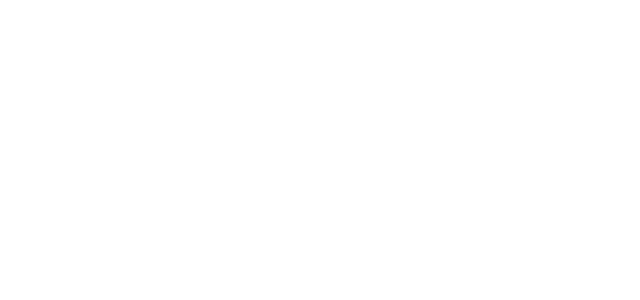
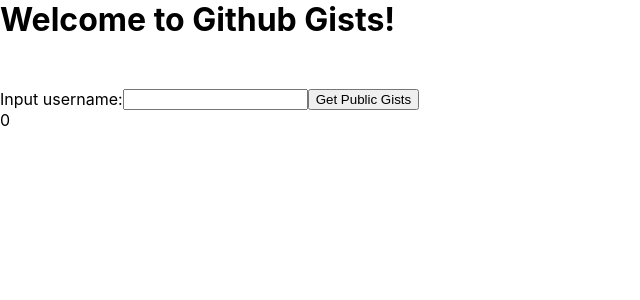
Before and after one commit to NeniscaMaria/sector-labs-project, a React (Create React App) app: page / in a window 1280 px wide. Shown: the top 300 px of the page, without its empty margins (0-640 px from the left). Built offline with nearby package versions, Linux system fonts and the light colour scheme.

Commit message:
get the gists of one user + display error message of fetch call failed + display only the gist url in a list

```diff
--- /dev/null
+++ b/src/components/Gist.js
@@ -0,0 +1,9 @@
+import '../style/gist.css';
+
+export const Gist = (props) => {
+    const {id, url} = props;
+    return (
+        <li className={'gist'} key={id}>
+        {url}
+    </li>);
+}
--- a/src/components/MainPage.js
+++ b/src/components/MainPage.js
@@ -1,12 +1,13 @@
 import '../style/mainPage.css';
+import {SearchSection} from "./SearchSection";
 
 export const MainPage = () => {
-
     return (
-        <div className="main-page">
-            <header>
-
+        <div className={'main-page-container'}>
+            <header className={'page-header'}>
+                Welcome to Github Gists!
             </header>
+            <SearchSection/>
         </div>
     );
 }
--- /dev/null
+++ b/src/components/SearchSection.js
@@ -0,0 +1,57 @@
+import '../style/searchSection.css';
+import {useState} from "react";
+import {Gist} from "./Gist";
+
+export const SearchSection = () => {
+    const [username, setUsername] = useState('');
+    const [gists, setGists] = useState([]);
+    const [errorMessage, setErrorMessage] = useState('');
+
+    const onChange = (e) => {
+        e.persist();
+        setUsername(e.target.value);
+    }
+
+    const onClick = () => {
+       fetch('https://api.github.com/users/'+username+'/gists')
+           .then(res => res.json())
+           .then(data=>{
+                const {message} = data;
+                !message && errorMessage.length && setErrorMessage('');
+                !message && setGists(data);
+                message && setErrorMessage(message);
+            })
+           .catch(error=>{
+                setErrorMessage(error);
+            });
+
+    }
+
+    const getGistsList = () => {
+        return (
+            <ul className={'gist-list'}>
+                {gists.map(gist=> <Gist {...gist}/>)}
+            </ul>
+        );
+    }
+
+    const getErrorElement = () => {
+        return (
+            <div className={'error'}>
+                {errorMessage}
+            </div>
+        );
+    }
+    return (
+        <div className={'search-section-container'}>
+            <div className={'form'}>
+                <label className={'search-label'}>Input username:</label>
+                <input type="text" id="username-input" name="username-input"
+                       value={username} onChange={onChange}/>
+                <button onClick={onClick}>Get Public Gists</button>
+            </div>
+            {!errorMessage.length && gists.length && getGistsList()}
+            {errorMessage && getErrorElement()}
+        </div>
+    );
+}
--- a/src/index.js
+++ b/src/index.js
@@ -3,6 +3,7 @@
 import './index.css';
 import App from './App';
 import reportWebVitals from './reportWebVitals';
+
 
 ReactDOM.render(
   <React.StrictMode>
--- a/src/style/mainPage.css
+++ b/src/style/mainPage.css
@@ -0,0 +1,9 @@
+.main-page-container{
+    display: flex;
+    flex-direction: column;
+}
+
+.page-header{
+    font-size: 2em;
+    font-weight: bold;
+}
--- /dev/null
+++ b/src/style/searchSection.css
@@ -0,0 +1,13 @@
+.search-section-container{
+    margin-top: 50px;
+}
+
+.form{
+    display: flex;
+    flex-direction: row;
+}
+
+.error{
+    color: red;
+    margin-top: 10px;
+}
```
Also changed, not shown: src/style/gist.css (added).
